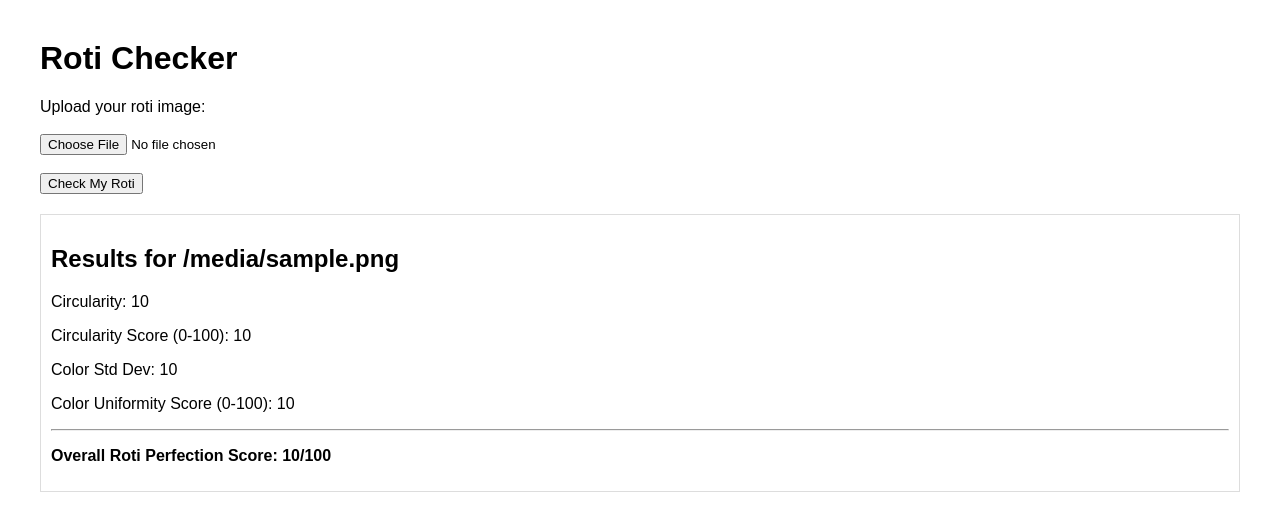
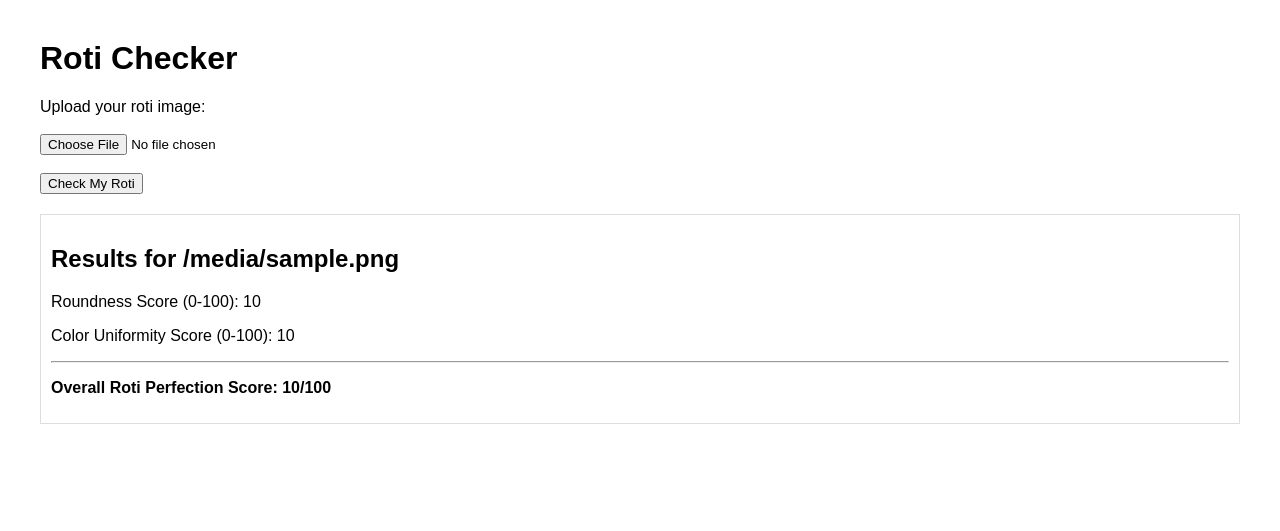
Before and after one commit to sparsh2005/RotiChecker, a Flask app: template templates/index.html in a window 1280 px wide. Shown: the top 531 px of the page. Run offline with Flask 3, Linux system fonts and the light colour scheme; the template is opened without the code that fills it: most values are stand-ins (such as "Sample title", 1, 10 or a date in 2020).

Commit message:
removed extra scores

```diff
--- a/templates/index.html
+++ b/templates/index.html
@@ -32,9 +32,8 @@
     {% if filename %}
       <div class="results">
         <h2>Results for {{ filename }}</h2>
-        <p>Circularity: {{ circularity|round(3) }}</p>
-        <p>Circularity Score (0-100): {{ circularity_score|round(1) }}</p>
-        <p>Color Std Dev: {{ std_dev|round(2) }}</p>
+        <!-- Show only roundness, color uniformity, overall score -->
+        <p>Roundness Score (0-100): {{ circularity_score|round(1) }}</p>
         <p>Color Uniformity Score (0-100): {{ color_score|round(1) }}</p>
         <hr />
         <p><strong>Overall Roti Perfection Score: {{ overall_score|round(2) }}/100</strong></p>
```
